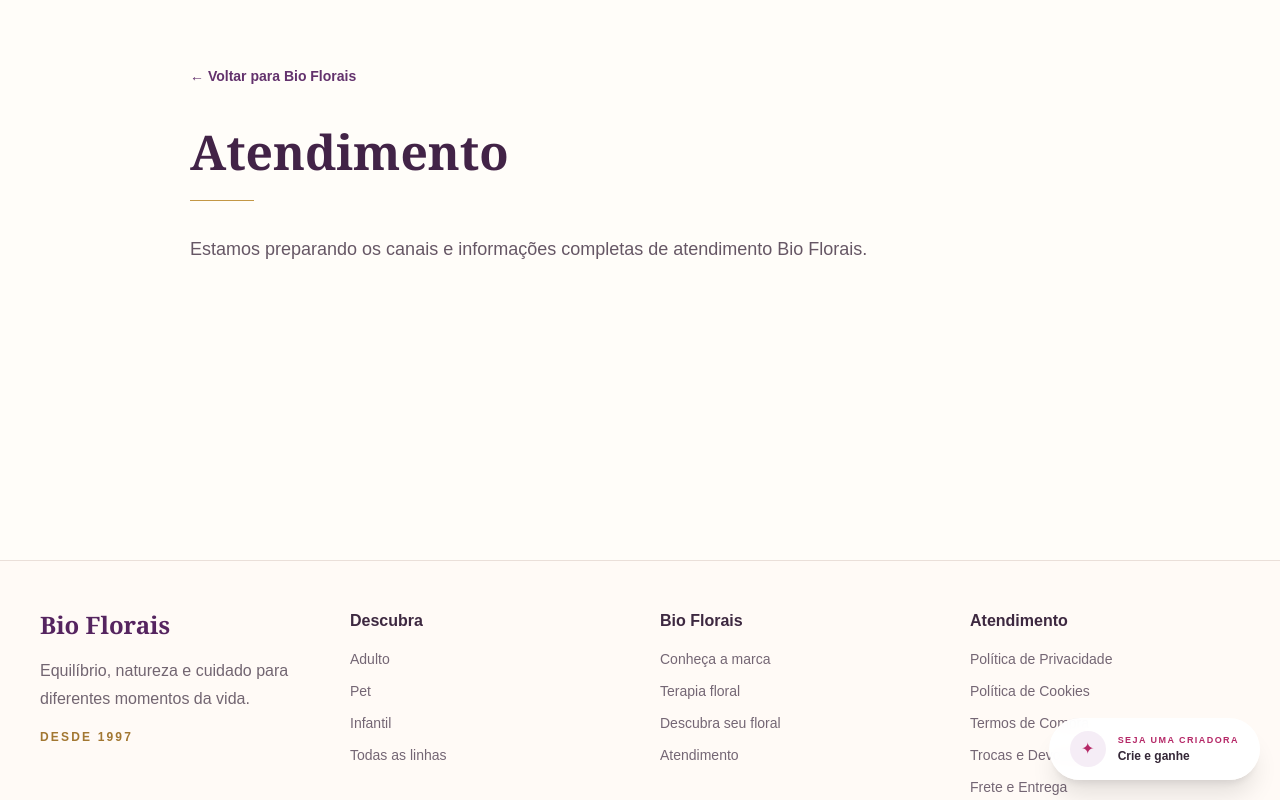
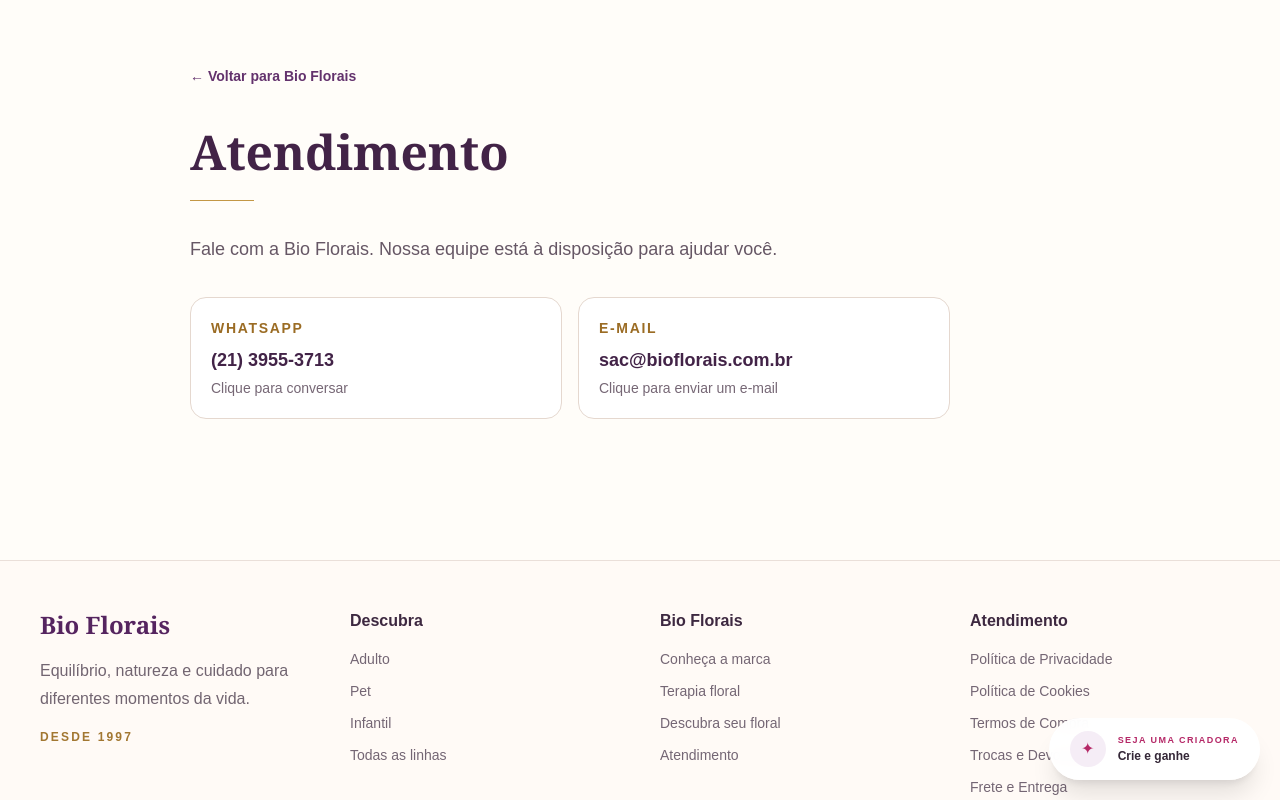
Before and after one commit to MyPeteSecreta/BioFlorais, a Next.js app: page /atendimento in a window 1280 px wide. Shown: the top 800 px of the page. Built offline with nearby package versions, Linux system fonts and the light colour scheme.

Commit message:
Add Bio Florais customer service contacts

```diff
--- a/src/app/atendimento/page.tsx
+++ b/src/app/atendimento/page.tsx
@@ -9,7 +9,7 @@
           href="/"
           className="text-sm font-bold text-[#63326d]"
         >
-          ← Voltar para Bio Florais
+          {"\u2190 Voltar para Bio Florais"}
         </Link>
 
         <h1 className="mt-10 font-serif text-4xl font-semibold text-[#422347] sm:text-5xl">
@@ -18,9 +18,45 @@
 
         <div className="mt-6 h-px w-16 bg-[#c39745]" />
 
-        <p className="mt-8 max-w-[760px] text-lg leading-8 text-[#665765]">
-          Estamos preparando os canais e informações completas de atendimento Bio Florais.
-        </p>
+        <div className="mt-8 max-w-[760px]">
+          <p className="text-lg leading-8 text-[#665765]">
+            {"Fale com a Bio Florais. Nossa equipe est\u00e1 \u00e0 disposi\u00e7\u00e3o para ajudar voc\u00ea."}
+          </p>
+
+          <div className="mt-8 grid gap-4 sm:grid-cols-2">
+            <a
+              href="https://wa.me/552139553713"
+              target="_blank"
+              rel="noopener noreferrer"
+              className="rounded-2xl border border-[#e5d8cf] bg-white p-5 transition hover:border-[#63326d] hover:shadow-md"
+            >
+              <span className="block text-sm font-semibold uppercase tracking-[0.12em] text-[#9b6c24]">
+                WhatsApp
+              </span>
+              <span className="mt-2 block text-lg font-semibold text-[#422347]">
+                (21) 3955-3713
+              </span>
+              <span className="mt-1 block text-sm text-[#766775]">
+                Clique para conversar
+              </span>
+            </a>
+
+            <a
+              href="mailto:sac@bioflorais.com.br"
+              className="rounded-2xl border border-[#e5d8cf] bg-white p-5 transition hover:border-[#63326d] hover:shadow-md"
+            >
+              <span className="block text-sm font-semibold uppercase tracking-[0.12em] text-[#9b6c24]">
+                E-mail
+              </span>
+              <span className="mt-2 block text-lg font-semibold text-[#422347]">
+                sac@bioflorais.com.br
+              </span>
+              <span className="mt-1 block text-sm text-[#766775]">
+                Clique para enviar um e-mail
+              </span>
+            </a>
+          </div>
+        </div>
 
       </div>
     </main>
```
